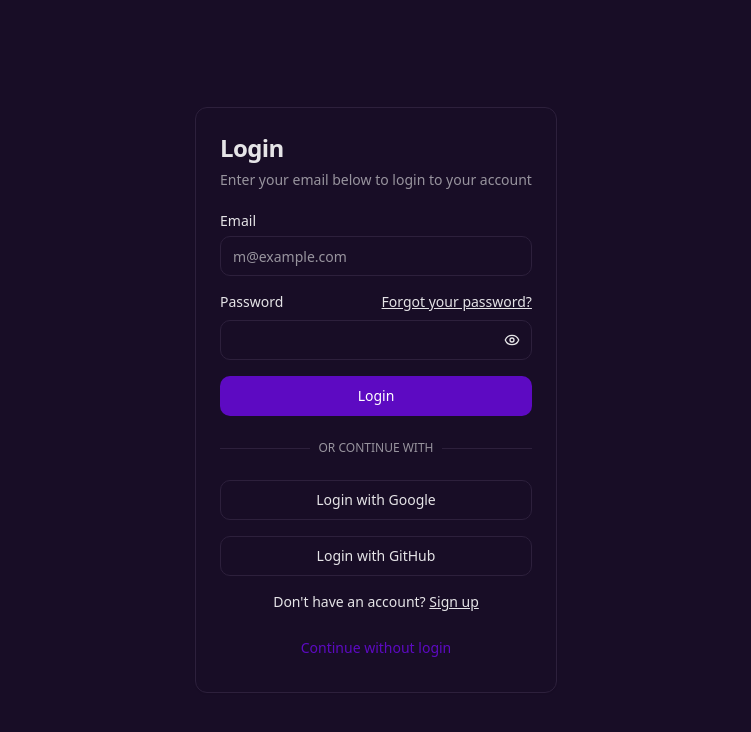
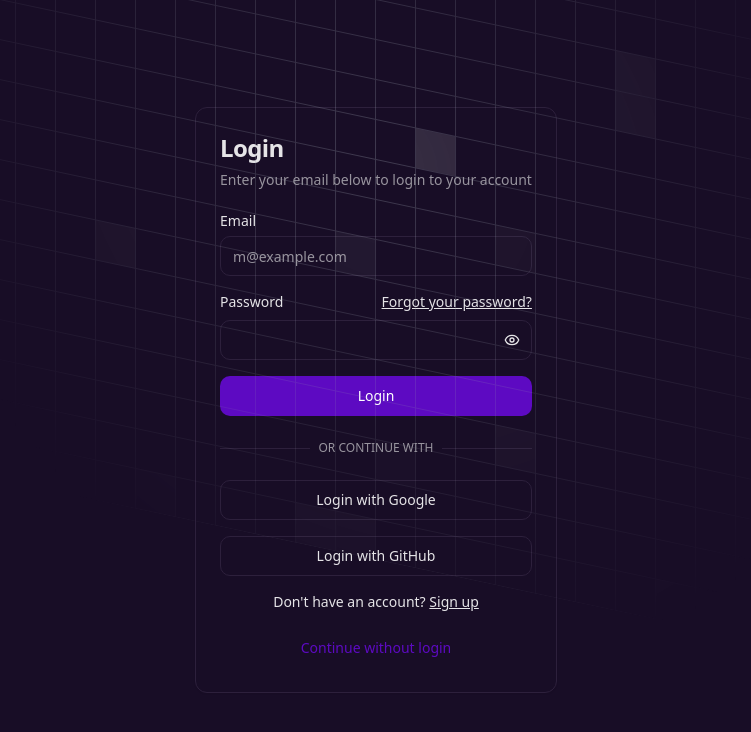
Before and after one commit to neerajlovecyber/NekoScan, a React (Vite) app: page / in a window 1280 px wide. Shown: the top 732 px of the page, without its empty margins (264-1015 px from the left). Built offline with nearby package versions, Linux system fonts and the light colour scheme.

Commit message:
added animated background

```diff
--- a/package.json
+++ b/package.json
@@ -36,6 +36,7 @@
     "clsx": "^2.1.1",
     "cmdk": "1.0.0",
     "firebase": "^11.0.1",
+    "framer-motion": "^11.11.17",
     "highlight.js": "^11.10.0",
     "install": "^0.13.0",
     "lodash": "^4.17.21",
--- a/src/App.tsx
+++ b/src/App.tsx
@@ -8,6 +8,8 @@ import { Settings } from "@/components/Settings";
 import { Profiles } from "@/components/Profiles";
 import { useState } from "react";
 import { Home } from "./components/Home";
+import { AnimatedGridPattern } from "@/components/ui/animatedbackground";
+import { cn } from "@/lib/utils";
 
 function App() {
   const [activePage, setActivePage] = useState<string>("Home");
@@ -17,7 +19,9 @@ function App() {
   };
 
   return (
+
     <SidebarProvider>
+
       <AppSidebar onPageChange={handlePageChange} />
       <SidebarInset>
         <header className="flex h-16 shrink-0 items-center gap-2 transition-[width,height] ease-linear group-has-[[data-collapsible=icon]]/sidebar-wrapper:h-12 justify-between pr-4">
--- /dev/null
+++ b/src/components/ui/animatedbackground.tsx
@@ -0,0 +1,148 @@
+"use client";
+
+import { useEffect, useId, useRef, useState } from "react";
+import { motion } from "framer-motion";
+
+import { cn } from "@/lib/utils";
+
+interface AnimatedGridPatternProps {
+  width?: number;
+  height?: number;
+  x?: number;
+  y?: number;
+  strokeDasharray?: any;
+  numSquares?: number;
+  className?: string;
+  maxOpacity?: number;
+  duration?: number;
+  repeatDelay?: number;
+}
+
+export function AnimatedGridPattern({
+  width = 40,
+  height = 40,
+  x = -1,
+  y = -1,
+  strokeDasharray = 0,
+  numSquares = 50,
+  className,
+  maxOpacity = 0.1,
+  duration = 4,
+  repeatDelay = 0.5,
+  ...props
+}: AnimatedGridPatternProps) {
+  const id = useId();
+  const containerRef = useRef(null);
+  const [dimensions, setDimensions] = useState({ width: 0, height: 0 });
+  const [squares, setSquares] = useState(() => generateSquares(numSquares));
+
+  function getPos() {
+    return [
+      Math.floor((Math.random() * dimensions.width) / width),
+      Math.floor((Math.random() * dimensions.height) / height),
+    ];
+  }
+
+  // Adjust the generateSquares function to return objects with an id, x, and y
+  function generateSquares(count: number) {
+    return Array.from({ length: count }, (_, i) => ({
+      id: i,
+      pos: getPos(),
+    }));
+  }
+
+  // Function to update a single square's position
+  const updateSquarePosition = (id: number) => {
+    setSquares((currentSquares) =>
+      currentSquares.map((sq) =>
+        sq.id === id
+          ? {
+              ...sq,
+              pos: getPos(),
+            }
+          : sq,
+      ),
+    );
+  };
+
+  // Update squares to animate in
+  useEffect(() => {
+    if (dimensions.width && dimensions.height) {
+      setSquares(generateSquares(numSquares));
+    }
+  }, [dimensions, numSquares]);
+
+  // Resize observer to update container dimensions
+  useEffect(() => {
+    const resizeObserver = new ResizeObserver((entries) => {
+      for (let entry of entries) {
+        setDimensions({
+          width: entry.contentRect.width,
+          height: entry.contentRect.height,
+        });
+      }
+    });
+
+    if (containerRef.current) {
+      resizeObserver.observe(containerRef.current);
+    }
+
+    return () => {
+      if (containerRef.current) {
+        resizeObserver.unobserve(containerRef.current);
+      }
+    };
+  }, [containerRef]);
+
+  return (
+    <svg
+      ref={containerRef}
+      aria-hidden="true"
+      className={cn(
+        "pointer-events-none absolute inset-0 h-full w-full fill-gray-400/30 stroke-gray-400/30",
+        className,
+      )}
+      {...props}
+    >
+      <defs>
+        <pattern
+          id={id}
+          width={width}
+          height={height}
+          patternUnits="userSpaceOnUse"
+          x={x}
+          y={y}
+        >
+          <path
+            d={`M.5 ${height}V.5H${width}`}
+            fill="none"
+            strokeDasharray={strokeDasharray}
+          />
+        </pattern>
+      </defs>
+      <rect width="100%" height="100%" fill={`url(#${id})`} />
+      <svg x={x} y={y} className="overflow-visible">
+        {squares.map(({ pos: [x, y], id }, index) => (
+          <motion.rect
+            initial={{ opacity: 0 }}
+            animate={{ opacity: maxOpacity }}
+            transition={{
+              duration,
+              repeat: 1,
+              delay: index * 0.1,
+              repeatType: "reverse",
+            }}
+            onAnimationComplete={() => updateSquarePosition(id)}
+            key={`${x}-${y}-${index}`}
+            width={width - 1}
+            height={height - 1}
+            x={x * width + 1}
+            y={y * height + 1}
+            fill="currentColor"
+            strokeWidth="0"
+          />
+        ))}
+      </svg>
+    </svg>
+  );
+}
--- a/src/main.tsx
+++ b/src/main.tsx
@@ -11,6 +11,9 @@ import { useAuthStore } from "@/store/useAuthStore"; // Import the Zustand store
 import { Settings } from "@/components/Settings";
 import { Profiles } from "@/components/Profiles";
 import { Home } from "@/components/Home";
+import { AnimatedGridPattern } from "@/components/ui/animatedbackground";
+import { cn } from "@/lib/utils";
+
 function Main() {
   // Use Zustand store to manage authentication state
   const { isLoggedIn, isGuest, login, continueAsGuest } = useAuthStore();
@@ -58,7 +61,18 @@ function Main() {
           </Routes>
         </Router>
         <Toaster />
+
       </ThemeProvider>
+      <AnimatedGridPattern
+    numSquares={30}
+    maxOpacity={0.1}
+    duration={3}
+    repeatDelay={1}
+    className={cn(
+      "[mask-image:radial-gradient(500px_circle_at_center,white,transparent)]",
+      "inset-x-0 inset-y-[-30%] skew-y-12",
+    )}
+  />
     </React.StrictMode>
   );
 }
```
Also changed, not shown: 1 other file (tests, documents, lock files or other folders).
